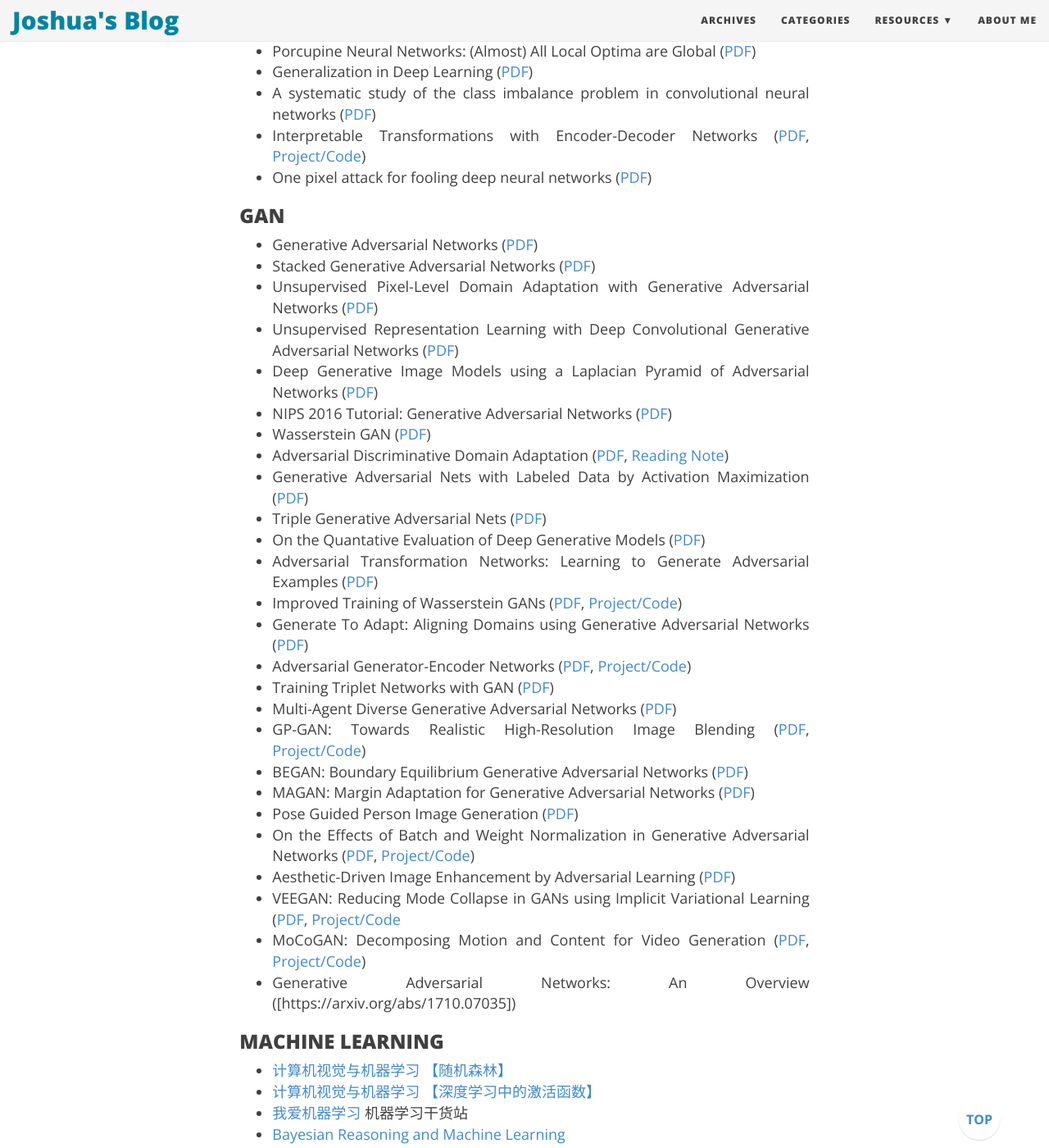
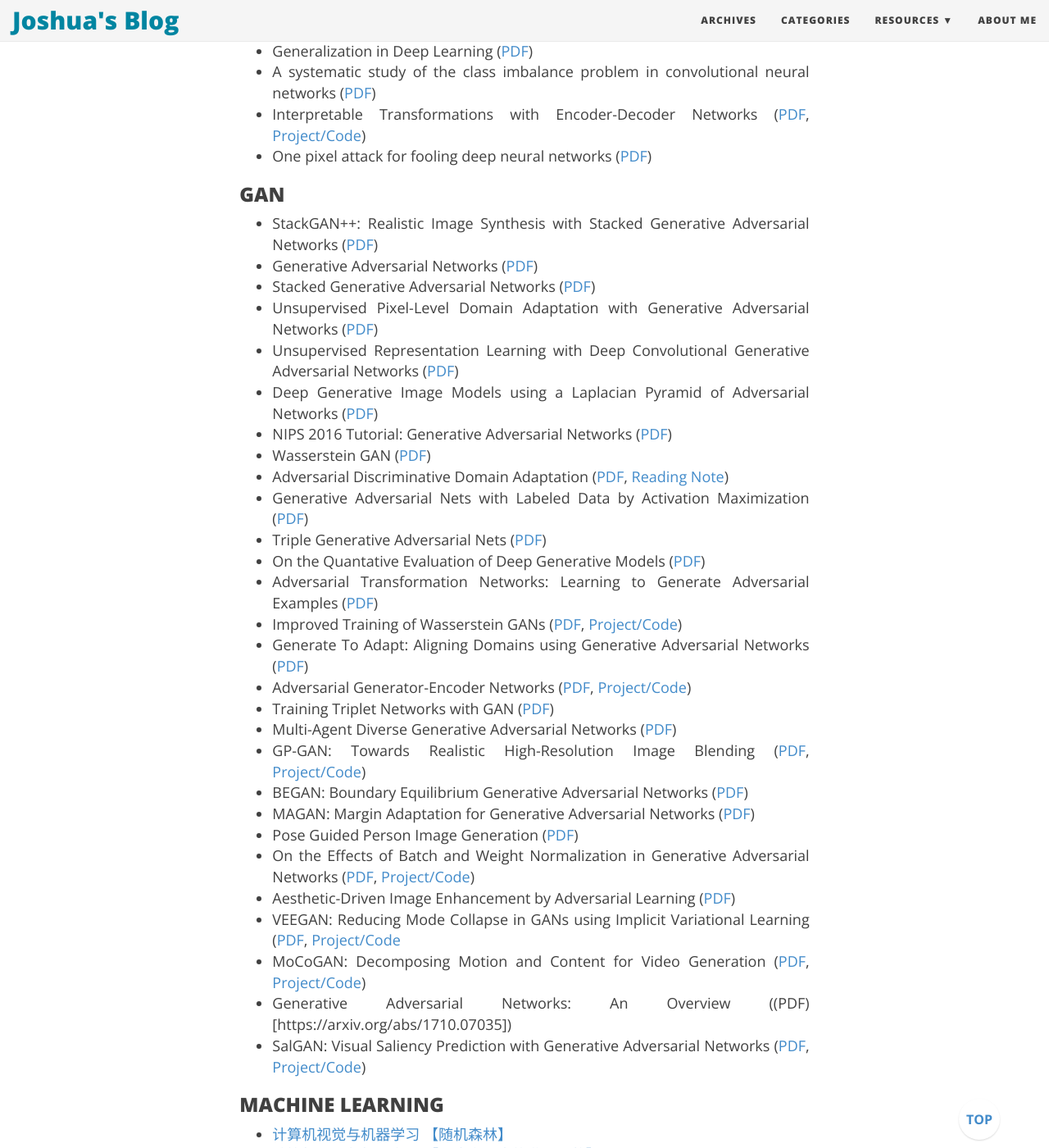
Before and after one commit to joshua19881228/joshua19881228.github.io, a Jekyll site: the page built from _posts/Computer_Vision/2016-08-25-my-jumble-of-computer-vision.md, in a window 1280 px wide and 1400 px high, scrolled down 16190 px. Shown: the whole window at 82% size. Built offline with Jekyll 4.4.1, drawn with Linux system fonts in a browser that asks for light colours; nearby versions of some CDN libraries; comment, search, counter and statistics services are not loaded; some of the changed text lies outside the part shown.

Commit message:
update post

```diff
--- a/_posts/Computer_Vision/2016-08-25-my-jumble-of-computer-vision.md
+++ b/_posts/Computer_Vision/2016-08-25-my-jumble-of-computer-vision.md
@@ -15,6 +15,7 @@ I am going to maintain this page to record a few things about computer vision th
 
 ### OBJECT/SALIENCY DETECTOIN
 
+* Cascade Region Proposal and Global Context for Deep Object Detection ([PDF](https://arxiv.org/abs/1710.10749))
 * PVANET: Deep but Lightweight Neural Networks for Real-time Object Detection ([PDF](http://arxiv.org/abs/1608.08021), [Project/Code](https://github.com/sanghoon/pva-faster-rcnn), [Reading Note](http://joshua881228.webfactional.com/blog_reading-note-pvanet-deep-but-lightweight-neural-networks-for-real-time-object-detection_137/))
 * Inside-Outside Net: Detecting Objects in Context with Skip Pooling and Recurrent Neural Networks ([PDF](http://arxiv.org/abs/1512.04143), [Reading Note](http://joshua881228.webfactional.com/blog_reading-note-inside-outside-net-detecting-objects-in-context-with-skip-pooling-and-recurrent-neural-networks_111/))
 * Object Detection from Video Tubelets with Convolutional Neural Networks ([PDF](http://arxiv.org/abs/1604.04053), [Reading Note](http://joshua881228.webfactional.com/blog_reading-note-object-detection-from-video-tubelets-with-convolutional-neural-networks_109/))
@@ -400,6 +400,7 @@ I am going to maintain this page to record a few things about computer vision th
 
 ### GAN ###
 
+* StackGAN++: Realistic Image Synthesis with Stacked Generative Adversarial Networks ([PDF](https://arxiv.org/abs/1710.10916))
 * Generative Adversarial Networks ([PDF](https://arxiv.org/abs/1406.2661))
 * Stacked Generative Adversarial Networks ([PDF](https://arxiv.org/abs/1612.04357))
 * Unsupervised Pixel-Level Domain Adaptation with Generative Adversarial Networks ([PDF](https://arxiv.org/abs/1612.05424))
@@ -425,7 +426,8 @@ I am going to maintain this page to record a few things about computer vision th
 * Aesthetic-Driven Image Enhancement by Adversarial Learning ([PDF](https://arxiv.org/abs/1707.05251))
 * VEEGAN: Reducing Mode Collapse in GANs using Implicit Variational Learning ([PDF](https://arxiv.org/abs/1705.07761), [Project/Code](https://akashgit.github.io/VEEGAN/)
 * MoCoGAN: Decomposing Motion and Content for Video Generation ([PDF](https://arxiv.org/abs/1707.04993), [Project/Code](https://github.com/sergeytulyakov/mocogan))
-* Generative Adversarial Networks: An Overview ([https://arxiv.org/abs/1710.07035])
+* Generative Adversarial Networks: An Overview ((PDF)[https://arxiv.org/abs/1710.07035])
+* SalGAN: Visual Saliency Prediction with Generative Adversarial Networks ([PDF](https://arxiv.org/abs/1701.01081), [Project/Code](https://github.com/imatge-upc/saliency-salgan-2017))
 
 ### MACHINE LEARNING ###
 
```
Also changed, not shown: other parts of _posts/Computer_Vision/2016-08-25-my-jumble-of-computer-vision.md (+0 -1 lines).
